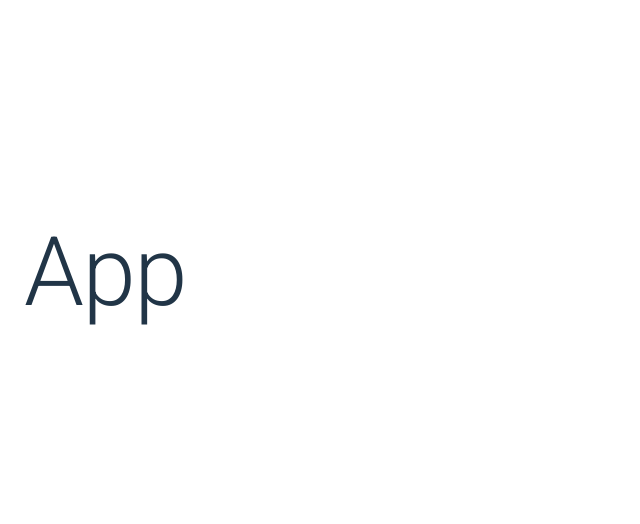
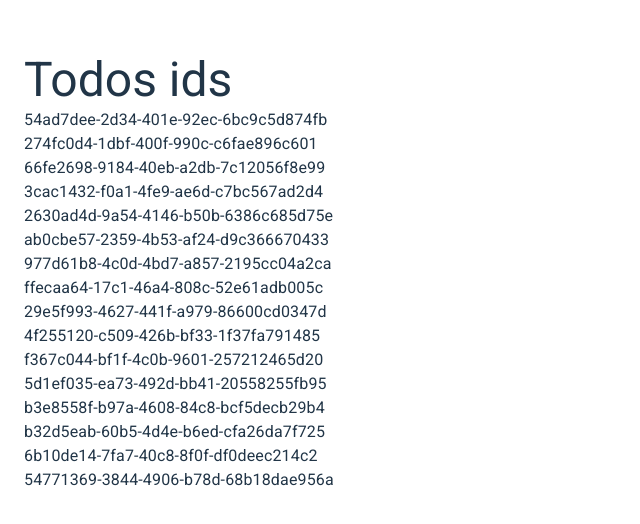
Before and after one commit to JaberChowdhury/React_project, a React (Vite) app: page / in a window 1280 px wide. Shown: the part 128-652 px from the top of the page, without its empty margins (0-640 px from the left). Built offline with nearby package versions, Linux system fonts and the light colour scheme; data requests are answered from the project's data file.

Commit message:
changes : older version of json-server && tanstack query setup

```diff
--- a/package.json
+++ b/package.json
@@ -9,7 +9,7 @@
     "lint": "eslint . --ext ts,tsx --report-unused-disable-directives --max-warnings 0",
     "preview": "vite preview",
     "fmt": "pnpm dlx prettier --cache -w .",
-    "api": "npx json-server ./public/todos.json"
+    "api": "npx json-server --watch --delay 1000 ./public/todos.json"
   },
   "dependencies": {
     "@emotion/react": "^11.11.4",
@@ -33,9 +33,9 @@
     "eslint": "^8.57.0",
     "eslint-plugin-react-hooks": "^4.6.2",
     "eslint-plugin-react-refresh": "^0.4.7",
+    "json-server": "0.17.4",
     "prettier": "^3.3.1",
     "typescript": "^5.4.5",
-    "vite": "^5.2.12",
-    "json-server": "1.0.0-beta.1"
+    "vite": "^5.2.12"
   }
 }
--- a/public/todos.json
+++ b/public/todos.json
@@ -1,5 +1,10 @@
 {
-  "lastUpdate": "8/14/2023, 11:56:32 PM",
+  "lastUpdate": [
+    {
+      "id": "49419276-11c9-9990-bb84-d93281834efa",
+      "date": "8/14/2023, 11:56:32 PM"
+    }
+  ],
   "deletedTodos": [
     {
       "title": "No title",
--- a/src/App.tsx
+++ b/src/App.tsx
@@ -3,12 +3,12 @@ import "@fontsource/roboto/400.css";
 import "@fontsource/roboto/500.css";
 import "@fontsource/roboto/700.css";
 
-import { Typography } from "@mui/material";
+import Todos from "./components/Todos";
 
 const App = () => {
   return (
     <div>
-      <Typography variant="h1">App</Typography>
+      <Todos />
     </div>
   );
 };
--- /dev/null
+++ b/src/components/Todos.tsx
@@ -0,0 +1,20 @@
+import { useTodosIds } from "../services/queries";
+import { Typography, Stack } from "@mui/material";
+
+const Todos = () => {
+  const todosIdsQuery = useTodosIds();
+
+  console.log(todosIdsQuery);
+  return (
+    <>
+      <Typography variant="h3">Todos ids</Typography>
+      <Stack>
+        {todosIdsQuery.data?.map((id) => (
+          <Typography key={id}>{id}</Typography>
+        ))}
+      </Stack>
+    </>
+  );
+};
+
+export default Todos;
--- a/src/main.tsx
+++ b/src/main.tsx
@@ -3,11 +3,16 @@ import ReactDOM from "react-dom/client";
 import App from "./App.tsx";
 import "./index.css";
 import { Container } from "@mui/material";
+import { QueryClientProvider, QueryClient } from "@tanstack/react-query";
+
+const queryaclient = new QueryClient();
 
 ReactDOM.createRoot(document.getElementById("root")!).render(
   <React.StrictMode>
-    <Container>
-      <App />
-    </Container>
+    <QueryClientProvider client={queryaclient}>
+      <Container>
+        <App />
+      </Container>
+    </QueryClientProvider>
   </React.StrictMode>,
 );
--- /dev/null
+++ b/src/services/api.ts
@@ -0,0 +1,16 @@
+import axios from "axios";
+import { Todo } from "../types/Todo";
+
+const BASE_URL = "http://localhost:3000";
+
+const axiosInstance = axios.create({ baseURL: BASE_URL });
+
+export const getTodos = async () => {
+  return (await axiosInstance.get<Todo[]>("/todos")).data;
+};
+
+export const getTodosIds = async () => {
+  return (await axiosInstance.get<Todo[]>("/todos")).data.map(
+    (todo) => todo.id,
+  );
+};
--- /dev/null
+++ b/src/services/queries.ts
@@ -0,0 +1,9 @@
+import { useQuery } from "@tanstack/react-query";
+import { getTodosIds } from "./api";
+
+export const useTodosIds = () => {
+  return useQuery({
+    queryKey: ["todos"],
+    queryFn: getTodosIds,
+  });
+};
--- /dev/null
+++ b/src/types/Todo.ts
@@ -0,0 +1,7 @@
+export interface Todo {
+  title: string;
+  description: string;
+  checked: string;
+  id: string;
+  lastUpdated: string;
+}
```
Also changed, not shown: server.js (added).
